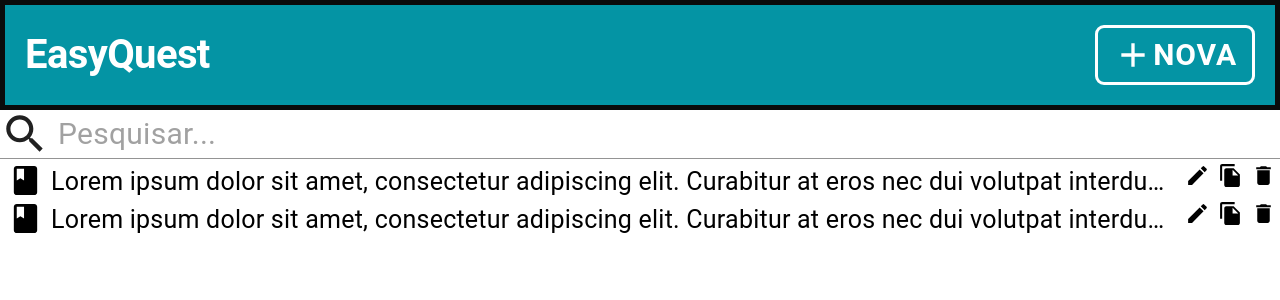
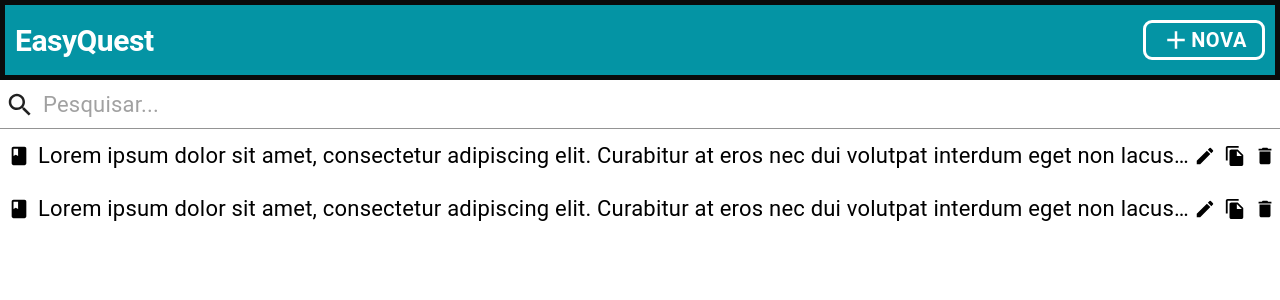
Before and after one commit to pauloafpjunior/easyquest, a React (Create React App) app in the folder easyquest/: page / in a window 1280 px wide. Shown: the top 300 px of the page. Built offline with nearby package versions, Linux system fonts and the light colour scheme.

Commit message:
update layout adding paddings and reducing font size

```diff
--- a/easyquest/src/features/questionList/QuestionLine.jsx
+++ b/easyquest/src/features/questionList/QuestionLine.jsx
@@ -5,20 +5,22 @@
 const useStyles = makeStyles({
   container: {
     display: 'flex',
+    alignItems: 'center',
     width: '100%',
+    padding: '10px 0px 10px 0px',
   },
   description: {
     marginRight: 'auto',
-    fontSize: '25px',
+    fontSize: '22px',
   },
   typeIcon: {
-    height: '35px',
-    width: '35px',
+    height: '22px',
+    width: '22px',
     margin: '0px 8px',
   },
   actionIcon: {
-    height: '25px',
-    width: '25px',
+    height: '22px',
+    width: '22px',
     margin: '0px 4px',
     cursor: 'pointer',
   },
--- a/easyquest/src/features/questionList/QuestionList.jsx
+++ b/easyquest/src/features/questionList/QuestionList.jsx
@@ -1,5 +1,5 @@
+import { Button, Input, Grid, InputAdornment, makeStyles } from '@material-ui/core';
 import React, { useState } from 'react';
-import { Button, Input, Grid, InputAdornment, makeStyles } from '@material-ui/core';
 import { Add, Search } from '@material-ui/icons';
 import Header from '../../shared/components/Header';
 import QuestionLine from './QuestionLine';
@@ -9,17 +9,18 @@
     width: '100%',
   },
   input: {
-    fontSize: '30px',
+    fontSize: '22px',
+    padding: '5px 5px 5px 5px',
   },
   icon: {
-    height: '50px',
-    width: '50px',
+    height: '30px',
+    width: '30px',
   },
 });
 
 export default () => {
   const classes = useStyles();
-  const [questions, setQuestions] = useState([
+  const [questions] = useState([
     {
       type: 'multiple',
       description:
--- a/easyquest/src/shared/components/Header.jsx
+++ b/easyquest/src/shared/components/Header.jsx
@@ -5,13 +5,13 @@
 const useStyles = makeStyles({
   header: {
     width: '100%',
-    height: '110px',
+    height: '80px',
     backgroundColor: BONDI_BLUE,
     border: `5px solid ${COD_GRAY}`,
     boxSizing: 'border-box',
     display: 'flex',
     alignItems: 'center',
-    padding: '0px 20px',
+    padding: '0px 10px',
   },
   title: {
     marginRight: 'auto',
--- a/easyquest/src/theme.js
+++ b/easyquest/src/theme.js
@@ -9,7 +9,7 @@
   typography: {
     h1: {
       color: WHITE,
-      fontSize: '40px',
+      fontSize: '30px',
       fontWeight: 'bold',
     },
   },
@@ -22,19 +22,19 @@
       justifyContent: 'center',
     },
     '.button-icon': {
-      height: '40px',
-      width: '40px',
+      height: '30px',
+      width: '30px',
     },
   },
   overrides: {
     MuiButton: {
       outlined: {
         boxSizing: 'border-box',
-        height: '60px',
+        height: '40px',
         border: `3px solid ${WHITE}`,
         color: WHITE,
         fontWeight: 'bold',
-        fontSize: '30px',
+        fontSize: '20px',
         borderRadius: '9px',
         '&:hover': {
           backgroundColor: CORNFLOWER_BLUE,
```
